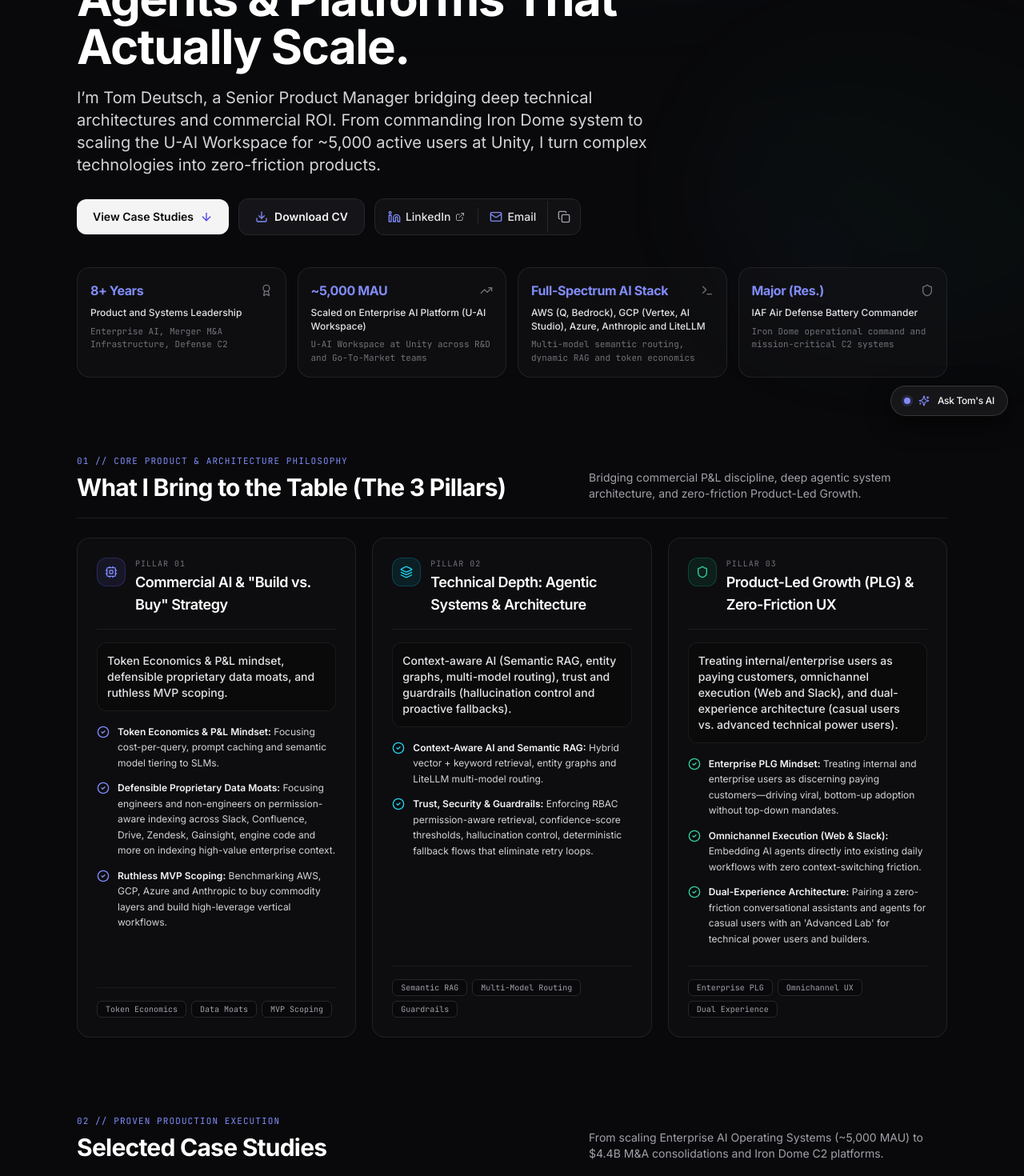
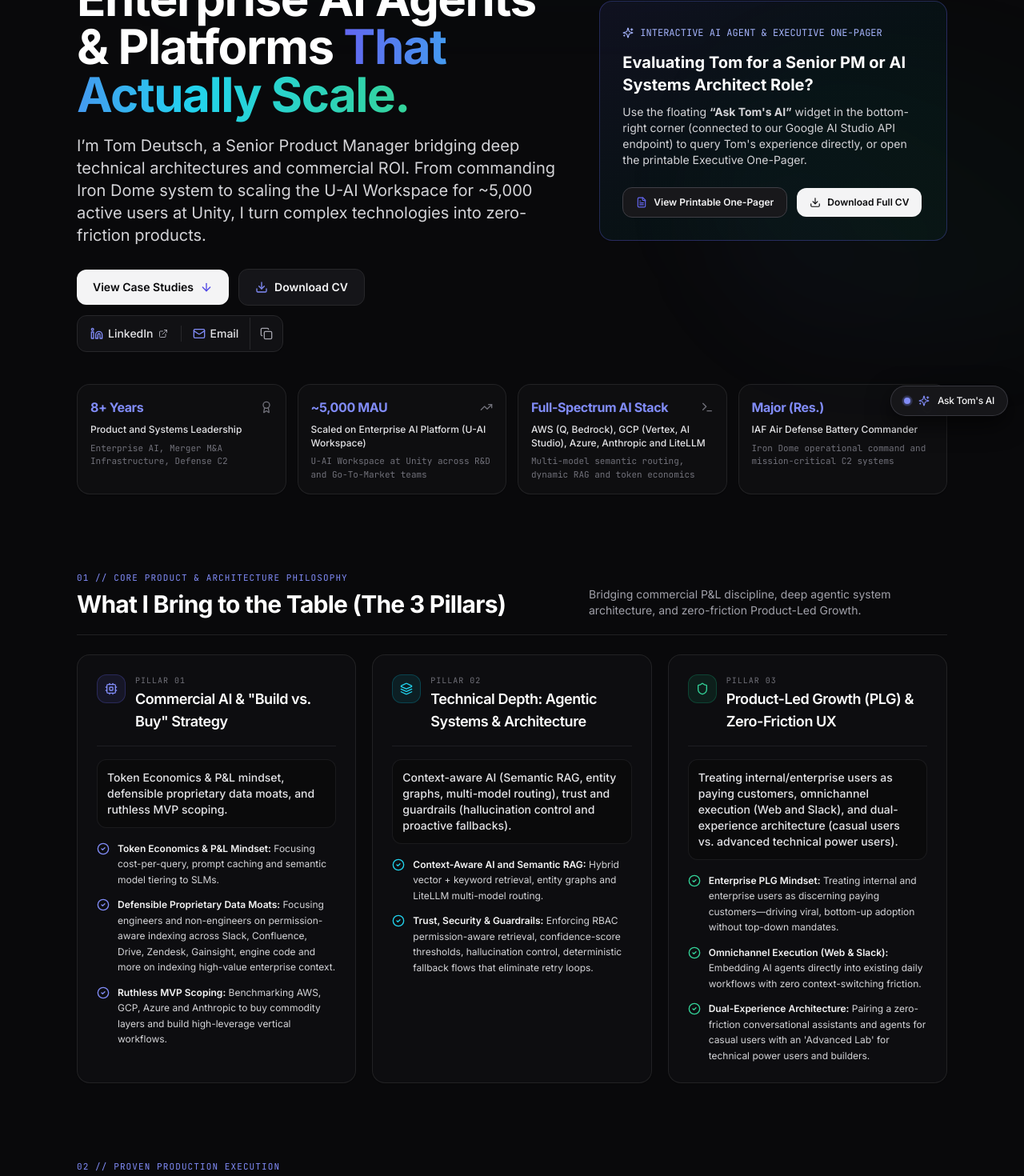
Before and after one commit to ThomasPrompt/Resume_Portfolio, a Next.js app: page / in a window 1280 px wide. Shown: the part 260-1730 px from the top of the page at 80% size. Built offline with nearby package versions, Linux system fonts and the light colour scheme.

Commit message:
Update Hero layout, gradient and remove pillar tags

```diff
--- a/src/app/page.tsx
+++ b/src/app/page.tsx
@@ -171,7 +171,9 @@
             1. HERO SECTION
         ========================================================= */}
         <section aria-label="Hero" className="space-y-8">
-          <div className="max-w-4xl space-y-5">
+          <div className="grid grid-cols-1 lg:grid-cols-12 gap-8 items-center">
+            {/* Left Column: Hero Headline, Sub-headline & Primary CTAs */}
+            <div className="lg:col-span-7 space-y-5">
               {/* Status Pill */}
               <div className="inline-flex items-center gap-2 rounded-full border border-indigo-500/25 bg-indigo-500/10 px-3 py-1 text-[11px] font-mono text-indigo-700 dark:text-indigo-300">
                 <span className="h-2 w-2 rounded-full bg-emerald-500 animate-pulse" />
@@ -180,9 +182,22 @@
                 <span>{PORTFOLIO_DATA.hero.role}</span>
               </div>
 
-            {/* Headline */}
+              {/* Headline with colorful gradient on "That Actually Scale." */}
               <h1 className="text-3xl sm:text-5xl lg:text-6xl font-bold tracking-tight text-zinc-900 dark:text-white leading-[1.08]">
-              {PORTFOLIO_DATA.hero.headline}
+                {PORTFOLIO_DATA.hero.headline.includes("That Actually Scale.") ? (
+                  <>
+                    {
+                      PORTFOLIO_DATA.hero.headline.split(
+                        "That Actually Scale."
+                      )[0]
+                    }
+                    <span className="bg-gradient-to-r from-indigo-500 via-cyan-400 to-emerald-400 bg-clip-text text-transparent">
+                      That Actually Scale.
+                    </span>
+                  </>
+                ) : (
+                  PORTFOLIO_DATA.hero.headline
+                )}
               </h1>
 
               {/* Sub-headline */}
@@ -245,6 +260,46 @@
               </div>
             </div>
 
+            {/* Right Column: Interactive AI Agent & Executive One-Pager Card */}
+            <div className="lg:col-span-5">
+              <div className="rounded-2xl border border-indigo-500/30 bg-gradient-to-br from-indigo-500/[0.09] via-cyan-500/[0.05] to-emerald-500/[0.05] p-6 sm:p-7 space-y-5 shadow-sm">
+                <div className="space-y-2.5">
+                  <div className="inline-flex items-center gap-2 text-xs font-mono text-indigo-600 dark:text-indigo-300">
+                    <Sparkles className="h-3.5 w-3.5" />
+                    <span>INTERACTIVE AI AGENT & EXECUTIVE ONE-PAGER</span>
+                  </div>
+                  <h2 className="text-lg sm:text-xl font-bold text-zinc-900 dark:text-white leading-snug">
+                    Evaluating Tom for a Senior PM or AI Systems Architect Role?
+                  </h2>
+                  <p className="text-xs sm:text-sm text-zinc-600 dark:text-zinc-300 leading-relaxed">
+                    Use the floating <strong>&ldquo;Ask Tom&apos;s AI&rdquo;</strong>{" "}
+                    widget in the bottom-right corner (connected to our Google AI
+                    Studio API endpoint) to query Tom&apos;s experience directly,
+                    or open the printable Executive One-Pager.
+                  </p>
+                </div>
+
+                <div className="flex flex-wrap items-center gap-3 pt-1">
+                  <button
+                    onClick={() => setIsOnePagerOpen(true)}
+                    className="inline-flex items-center gap-2 rounded-xl border border-zinc-300 dark:border-zinc-700 bg-white dark:bg-zinc-900 hover:bg-zinc-100 dark:hover:bg-zinc-800 px-4 py-2.5 text-xs font-semibold text-zinc-900 dark:text-zinc-100 transition-colors"
+                  >
+                    <FileText className="h-3.5 w-3.5 text-indigo-500" />
+                    <span>View Printable One-Pager</span>
+                  </button>
+                  <a
+                    href={PORTFOLIO_DATA.hero.ctas.cvHref}
+                    download={PORTFOLIO_DATA.hero.ctas.cvFileName}
+                    className="inline-flex items-center gap-2 rounded-xl bg-zinc-900 dark:bg-zinc-100 hover:bg-zinc-800 dark:hover:bg-white px-4 py-2.5 text-xs font-semibold text-white dark:text-zinc-950 transition-colors"
+                  >
+                    <Download className="h-3.5 w-3.5" />
+                    <span>Download Full CV</span>
+                  </a>
+                </div>
+              </div>
+            </div>
+          </div>
+
           {/* Key Metrics Bar (4 Badges) */}
           <div className="grid grid-cols-1 sm:grid-cols-2 lg:grid-cols-4 gap-3.5 pt-2">
             {PORTFOLIO_DATA.hero.metricsBar.map((badge, index) => {
@@ -296,7 +351,8 @@
               </h2>
             </div>
             <p className="text-xs sm:text-sm text-zinc-500 dark:text-zinc-400 max-w-md">
-              Bridging commercial P&L discipline, deep agentic system architecture, and zero-friction Product-Led Growth.
+              Bridging commercial P&L discipline, deep agentic system
+              architecture, and zero-friction Product-Led Growth.
             </p>
           </div>
 
@@ -364,18 +420,6 @@
                       ))}
                     </ul>
                   </div>
-
-                  {/* Tags */}
-                  <div className="mt-6 pt-4 border-t border-zinc-100 dark:border-zinc-800/60 flex flex-wrap gap-1.5">
-                    {pillar.tags.map((tag) => (
-                      <span
-                        key={tag}
-                        className="rounded-md border border-zinc-200 dark:border-zinc-800 bg-zinc-50 dark:bg-zinc-950/70 px-2.5 py-0.5 text-[10px] font-mono text-zinc-600 dark:text-zinc-400"
-                      >
-                        {tag}
-                      </span>
-                    ))}
-                  </div>
                 </div>
               );
             })}
@@ -396,7 +440,8 @@
               </h2>
             </div>
             <p className="text-xs sm:text-sm text-zinc-500 dark:text-zinc-400 max-w-md">
-              From scaling Enterprise AI Operating Systems (~5,000 MAU) to $4.4B M&A consolidations and Iron Dome C2 platforms.
+              From scaling Enterprise AI Operating Systems (~5,000 MAU) to \$4.4B
+              M&A consolidations and Iron Dome C2 platforms.
             </p>
           </div>
 
@@ -551,7 +596,8 @@
               </h2>
             </div>
             <p className="text-xs sm:text-sm text-zinc-500 dark:text-zinc-400 max-w-md">
-              Field-tested insights on Enterprise AI Operating Systems, proprietary data moats, and AI Token Economics.
+              Field-tested insights on Enterprise AI Operating Systems,
+              proprietary data moats, and AI Token Economics.
             </p>
           </div>
 
@@ -643,42 +689,6 @@
             )}
           </div>
         </section>
-
-        {/* =========================================================
-            5. INTERACTIVE CALLOUT BANNER ("ASK TOM'S AI" + ONE-PAGER)
-        ========================================================= */}
-        <section className="rounded-2xl border border-indigo-500/30 bg-gradient-to-r from-indigo-500/[0.08] via-cyan-500/[0.05] to-emerald-500/[0.05] p-6 sm:p-8 flex flex-col md:flex-row items-start md:items-center justify-between gap-6">
-          <div className="space-y-2 max-w-2xl">
-            <div className="inline-flex items-center gap-2 text-xs font-mono text-indigo-600 dark:text-indigo-300">
-              <Sparkles className="h-3.5 w-3.5" />
-              <span>INTERACTIVE AI AGENT & EXECUTIVE ONE-PAGER</span>
-            </div>
-            <h3 className="text-lg sm:text-xl font-bold text-zinc-900 dark:text-white">
-              Evaluating Tom for a Senior PM or AI Systems Architect Role?
-            </h3>
-            <p className="text-xs sm:text-sm text-zinc-600 dark:text-zinc-300 leading-relaxed">
-              Use the floating <strong>&ldquo;Ask Tom&apos;s AI&rdquo;</strong> widget in the bottom-right corner (connected to our Google AI Studio API endpoint) to query Tom&apos;s experience directly, or open the printable Executive One-Pager.
-            </p>
-          </div>
-
-          <div className="flex flex-wrap items-center gap-3 shrink-0">
-            <button
-              onClick={() => setIsOnePagerOpen(true)}
-              className="inline-flex items-center gap-2 rounded-xl border border-zinc-300 dark:border-zinc-700 bg-white dark:bg-zinc-900 hover:bg-zinc-100 dark:hover:bg-zinc-800 px-4 py-2.5 text-xs font-semibold text-zinc-900 dark:text-zinc-100 transition-colors"
-            >
-              <FileText className="h-3.5 w-3.5 text-indigo-500" />
-              <span>View Printable One-Pager</span>
-            </button>
-            <a
-              href={PORTFOLIO_DATA.hero.ctas.cvHref}
-              download={PORTFOLIO_DATA.hero.ctas.cvFileName}
-              className="inline-flex items-center gap-2 rounded-xl bg-zinc-900 dark:bg-zinc-100 hover:bg-zinc-800 dark:hover:bg-white px-4 py-2.5 text-xs font-semibold text-white dark:text-zinc-950 transition-colors"
-            >
-              <Download className="h-3.5 w-3.5" />
-              <span>Download Full CV</span>
-            </a>
-          </div>
-        </section>
       </main>
 
       {/* Footer */}
```
Lines whose indentation alone changed are shown as unchanged.
